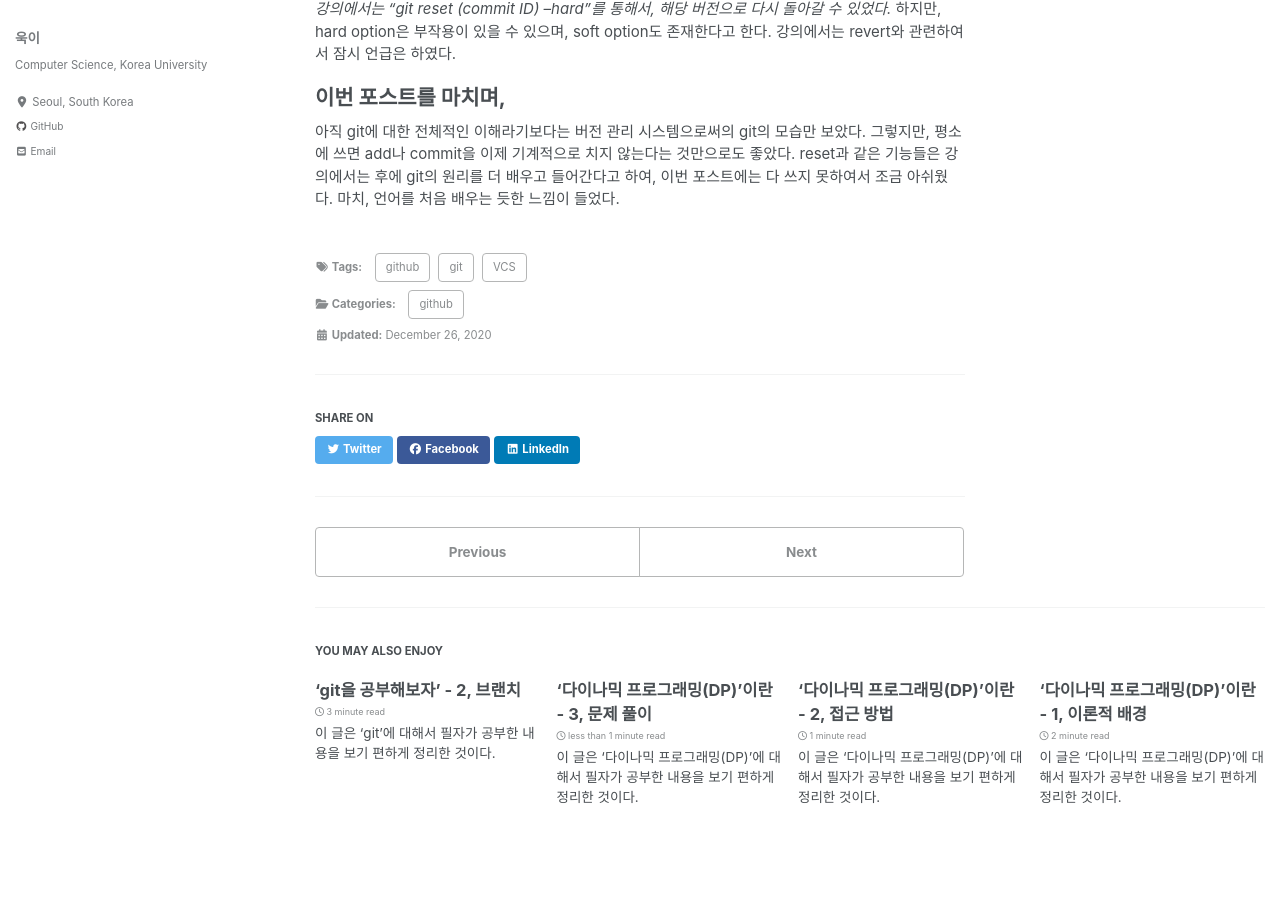
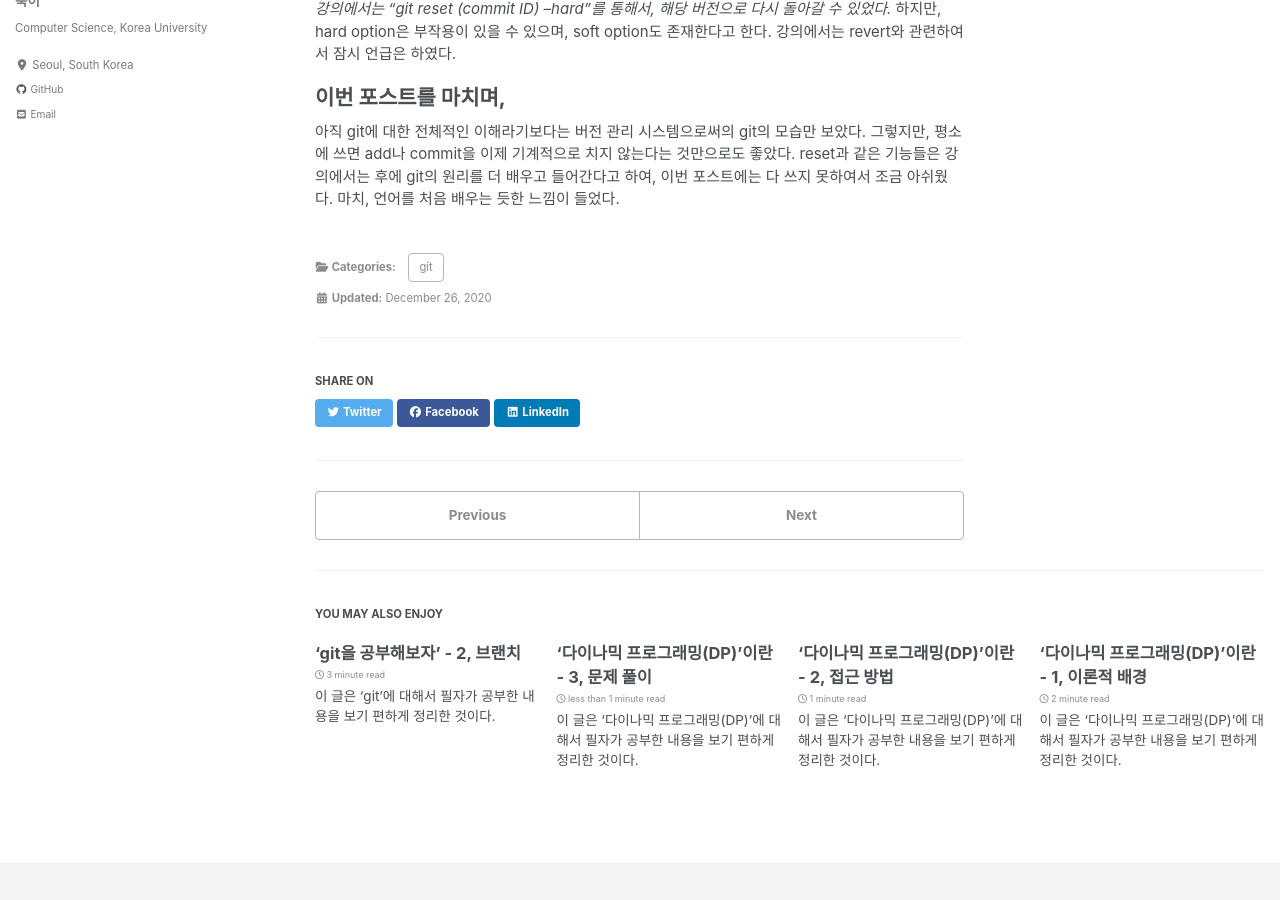
Before and after one commit to woog2roid/old-blog, a Jekyll site: the page built from _posts/git을 공부해보자/2020-12-26-'git을 공부해보자'-1, 기본적인 명령어.md, in a window 1280 px wide and 900 px high, scrolled down 2572 px. Built offline with Jekyll 4.4.1, drawn with Linux system fonts in a browser that asks for light colours; cached includes are drawn as plain includes; nearby versions of some CDN libraries.

Commit message:
tag&category --> git

```diff
--- a/_posts/git을 공부해보자/2020-12-26-'git을 공부해보자'-1, 기본적인 명령어.md
+++ b/_posts/git을 공부해보자/2020-12-26-'git을 공부해보자'-1, 기본적인 명령어.md
@@ -2,11 +2,8 @@
 title:  "'git을 공부해보자' - 1, 기본적인 명령어"
 
 categories:
-  - github
+  - git
 tags:
-  - VCS
-  - git
-  - github
 ---
 
 __이 글은 'git'에 대해서 필자가 공부한 내용을 보기 편하게 정리한 것이다.__
```
Also changed, not shown: _posts/git을 공부해보자/2020-12-28-'git을 공부해보자'-2, 브랜치.md (+1 -4 lines), _pages/about.md (line endings or trailing spaces).
